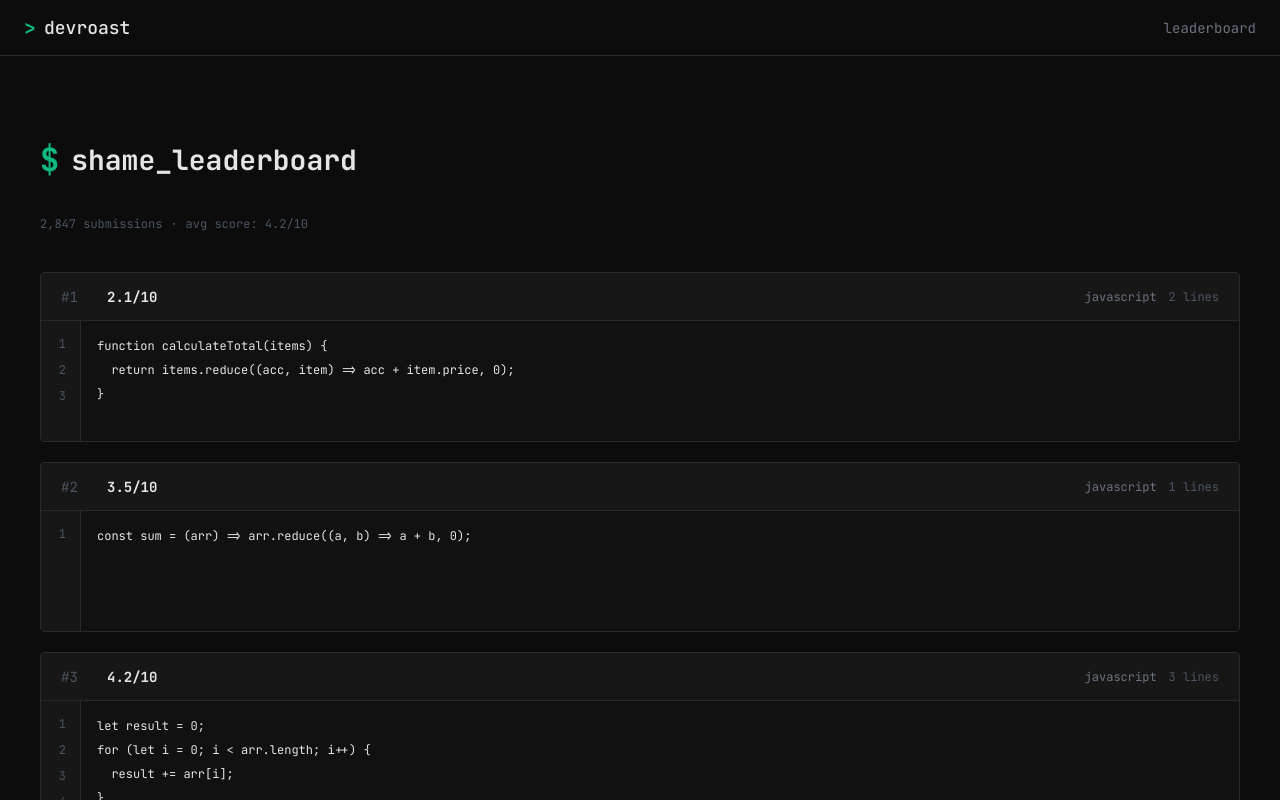
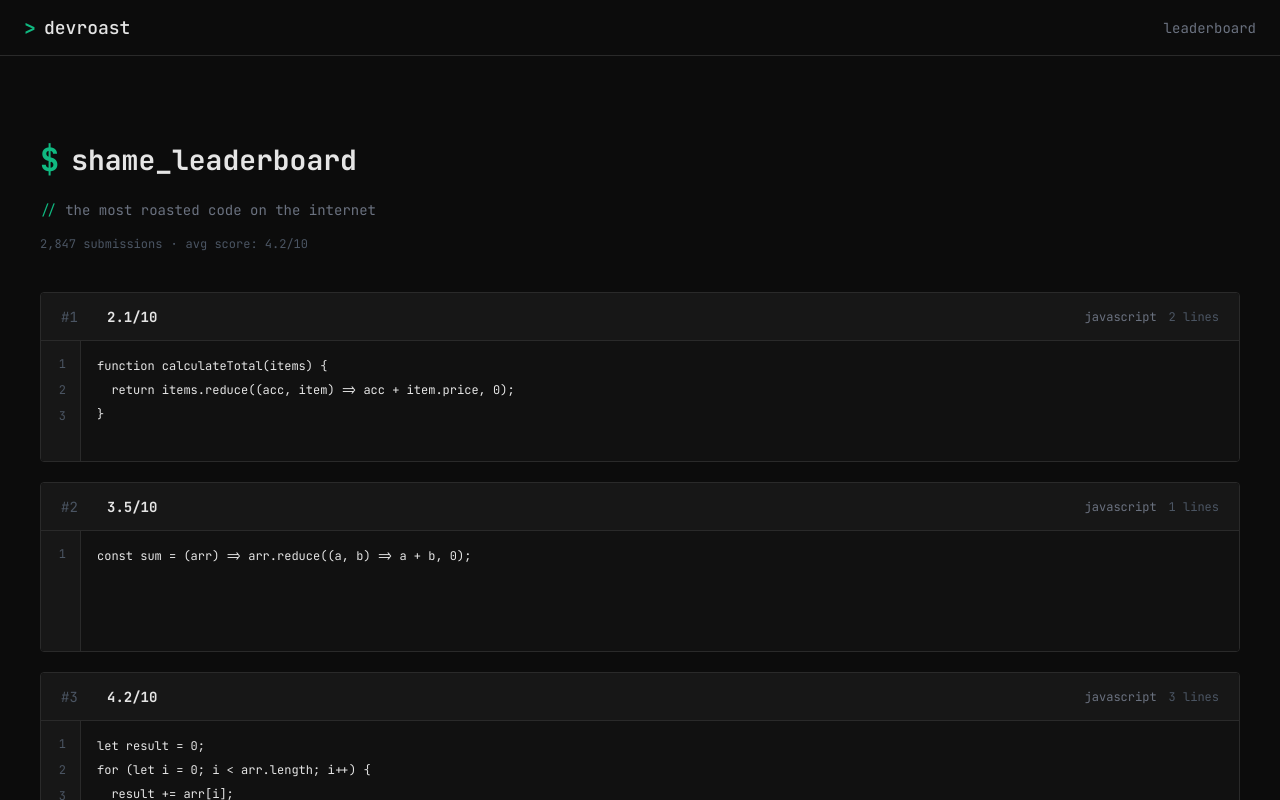
Before and after one commit to T1ag0o/devroast, a Next.js app: page /leaderboard in a window 1280 px wide. Shown: the top 800 px of the page. Built offline with nearby package versions, Linux system fonts and the light colour scheme.

Commit message:
fix: add subtitle prefix to leaderboard page

```diff
--- a/src/app/leaderboard/page.tsx
+++ b/src/app/leaderboard/page.tsx
@@ -93,7 +93,8 @@ export default function LeaderboardPage() {
 						</h1>
 					</div>
 					<p className="font-mono text-sm text-text-secondary">
-						{/* the most roasted code on the internet */}
+						<span className="text-accent-green">//</span> the most roasted code
+						on the internet
 					</p>
 					<div className="flex items-center gap-2 text-text-tertiary font-mono text-xs">
 						<span>2,847 submissions</span>
```
